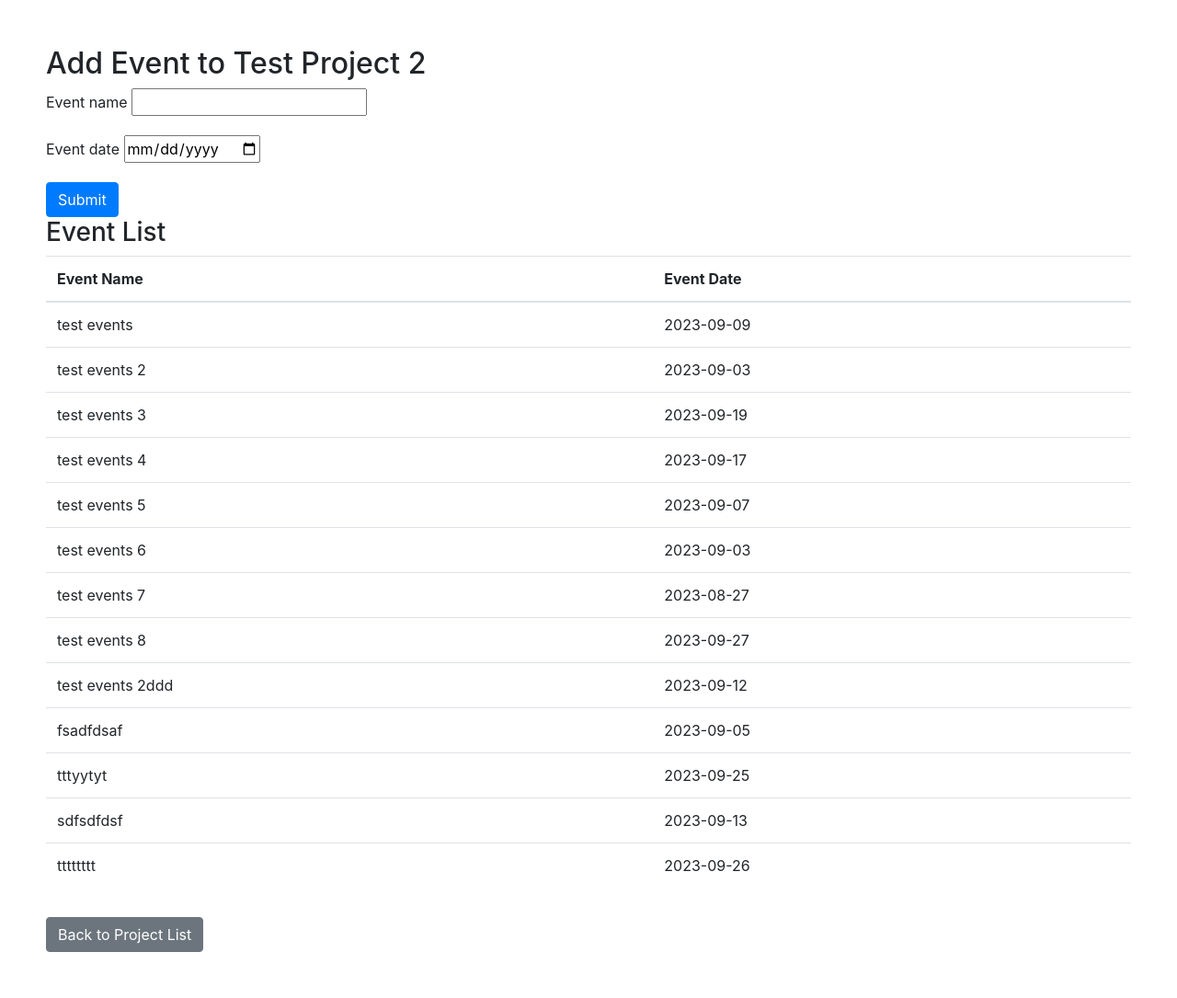
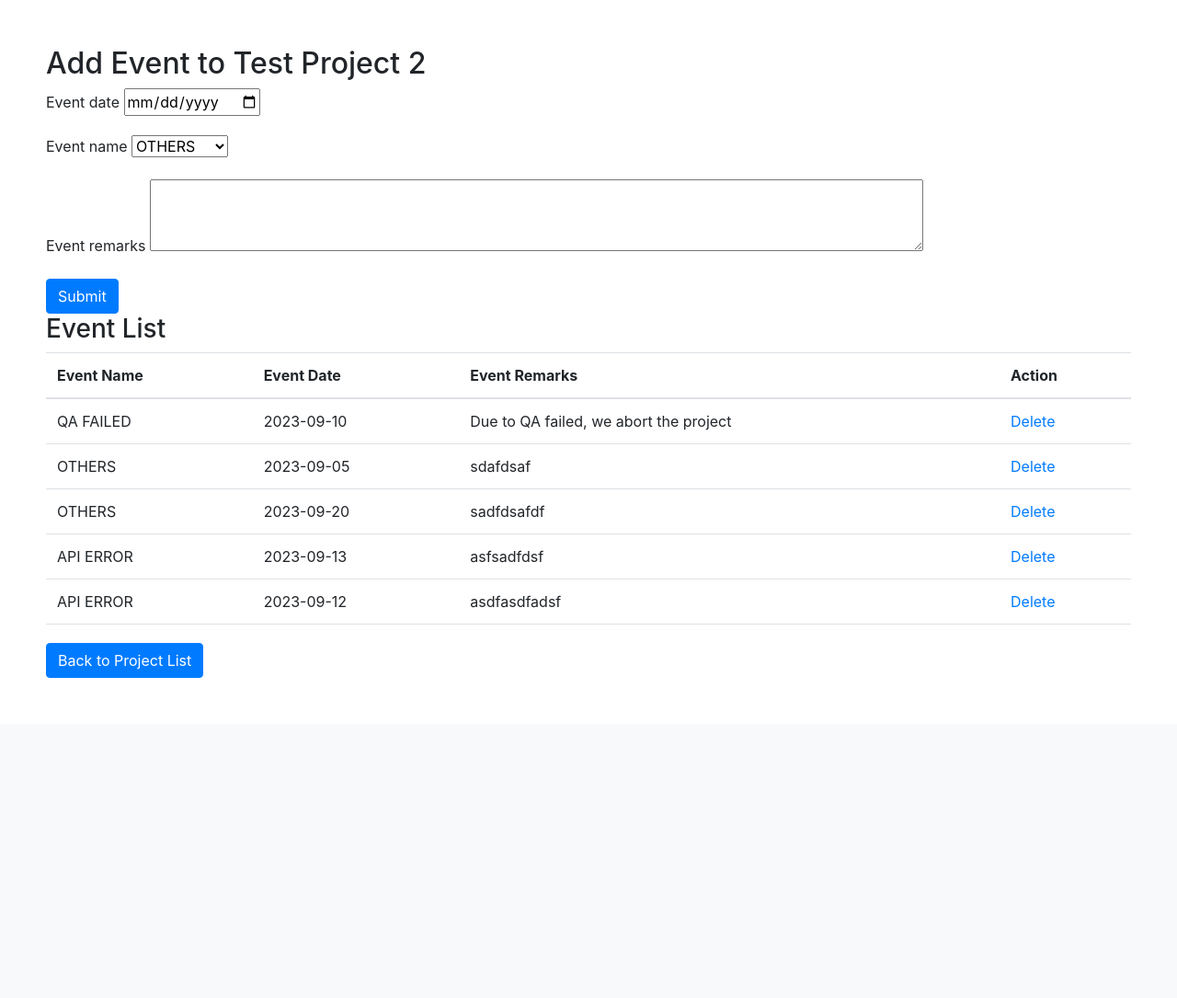
Before and after one commit to mnhmilu/poc-django, a Django app: page /project/add_event/1/ in a window 1280 px wide. Shown: the part 80-1165 px from the top of the page at 92% size. After the commit the page ends 817 px from the top, so only its background shows below. Run offline with Django 3.2, Linux system fonts and the light colour scheme; data comes from the database, SQL or seed files in the repository; some libraries are stand-ins or nearby versions.

Commit message:
scroll bar added

```diff
--- a/crudexample/urls.py
+++ b/crudexample/urls.py
@@ -32,6 +32,7 @@ urlpatterns = [
     path('project/edit/<int:id>', views_project.edit),
     path('project/update/<int:id>', views_project.update),
     path('project/delete/<int:id>', views_project.destroy),
+    path('project/delete_event/<int:id>', views_project.destroy_project_event),
     path('project/add_event/<int:id>/', views_project.add_event_to_project, name='add_event_to_project'),
 
 
--- a/employee/forms.py
+++ b/employee/forms.py
@@ -29,11 +29,22 @@ class ProjectForm(forms.ModelForm):
         }
 
 class EventForm(forms.ModelForm):
+
+    EVENT_NAME_CHOICES = [
+        ('QA FAILED', 'QA FAILED'),
+        ('API ERROR', 'API ERROR'),
+         ('OTHERS', 'OTHERS'),  # Add "OTHERS" as a choice
+    ]
+
+    event_name = forms.ChoiceField(choices=EVENT_NAME_CHOICES, initial='OTHERS')
+
     class Meta:
         model = Event
-        fields = ['event_name', 'event_date']
+        fields = ['event_date','event_name','event_remarks']
         widgets = {
-            'event_date': DateInput()
+            'event_remarks': forms.Textarea(attrs={'rows': 3, 'cols': 80}),  # Customize the rows and cols as needed
+            'event_date': DateInput(),
+
         }
 
 class EventListForm(forms.ModelForm):
--- a/employee/models.py
+++ b/employee/models.py
@@ -42,6 +42,7 @@ class Event(models.Model):
     project = models.ForeignKey(Project, on_delete=models.CASCADE, related_name='events')
     event_name = models.CharField(max_length=100)
     event_date = models.DateField()
+    event_remarks=models.CharField(max_length=250,blank=True)
     # Add any other fields specific to your Event model
 
     def __str__(self):
--- a/employee/templates/project/add_event_to_project.html
+++ b/employee/templates/project/add_event_to_project.html
@@ -3,41 +3,35 @@
 {% block content %}
   <h2>Add Event to {{ project.project_name }}</h2>
 
-
-  <!-- <form method="post" action="{% url 'add_event_to_project' project.project_id %}">
+  <form method="post" action="{% url 'add_event_to_project' project.project_id %}">
     {% csrf_token %}
-    {{ event_form.as_table }}
-    <button type="submit" class="btn btn-primary">Save Event</button>
-  </form> -->
-
-  <form method="{% url 'add_event_to_project' project.project_id %}">
     {% for field in event_form %}
       <div class="form-group">
         <label for="{{ field.id_for_label }}" class="form-label">{{ field.label }}</label>
         {{ field }}
-        <!-- {% if field.help_text %}
-          <small class="form-text text-muted">{{ field.help_text }}</small>
-        {% endif %} -->
       </div>
     {% endfor %}
     <button type="submit" class="btn btn-primary">Submit</button>
   </form>
 
   <h3>Event List</h3>
-  <table class="table">
+  <div class="event-list-table">
+    <table class="table" class="scrollable-table">
       <thead>
         <tr>
           <th>Event Name</th>
           <th>Event Date</th>
-        <!-- Add more table headers for other event fields if needed -->
+          <th>Event Remarks</th>
+          <th>Action</th>
         </tr>
       </thead>
-    <tbody>
+      <tbody >
         {% for event in events %}
         <tr>
           <td>{{ event.event_name }}</td>
           <td>{{ event.event_date }}</td>
-        <!-- Add more table cells for other event fields if needed -->
+          <td>{{ event.event_remarks }}</td>
+          <td><a href="/project/delete_event/{{ event.id }}">Delete</a></td>
         </tr>
         {% empty %}
         <tr>
@@ -46,6 +40,19 @@
         {% endfor %}
       </tbody>
     </table>
-  <a href="/project/show" class="btn btn-secondary mt-3">Back to Project List</a>
+  </div>
 
+  <a href="/project/show" class="btn btn-primary mt-3">Back to Project List</a>
+
+  <style>
+    /* Add CSS styles to create a scrollable table */
+    .event-list-table {
+      max-height: 300px; /* Adjust the maximum height as needed */
+      overflow-y: auto;
+    }
+
+    .scrollable-table {
+      display: block;
+    }
+  </style>
 {% endblock %}
--- a/employee/views_project.py
+++ b/employee/views_project.py
@@ -200,3 +200,10 @@ def add_event_to_project(request,id):
         'event_form': event_form,
     }
     return render(request, 'project/add_event_to_project.html', context)
+
+@login_required
+def destroy_project_event(request, id):
+    event = get_object_or_404(Event, pk=id)
+    project_id=event.project_id;
+    event.delete()
+    return redirect('add_event_to_project', project_id);
```
Also changed, not shown: db.sqlite3, employee/migrations/0011_remove_project_revised_due_dte_and_more.py (added), employee/migrations/0012_event_event_remarks.py (added). Lines whose indentation alone changed are shown as unchanged.
